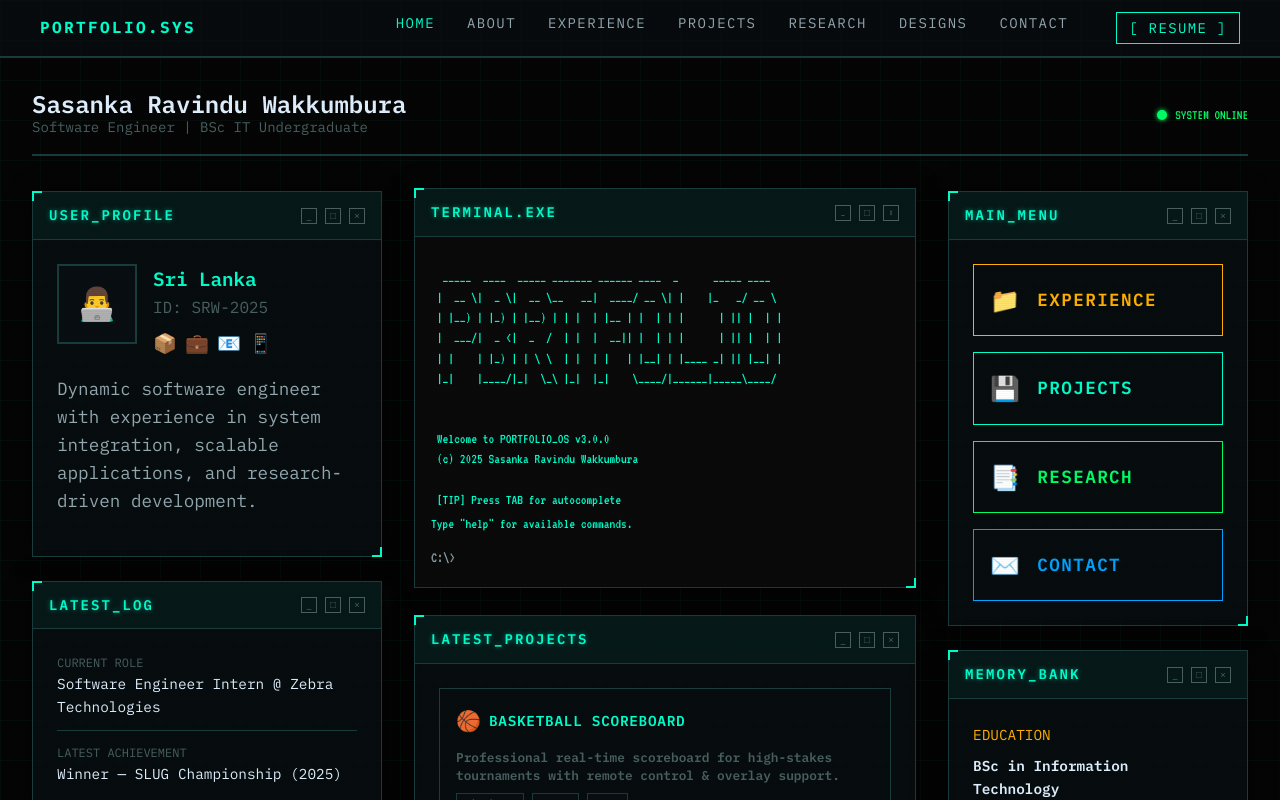
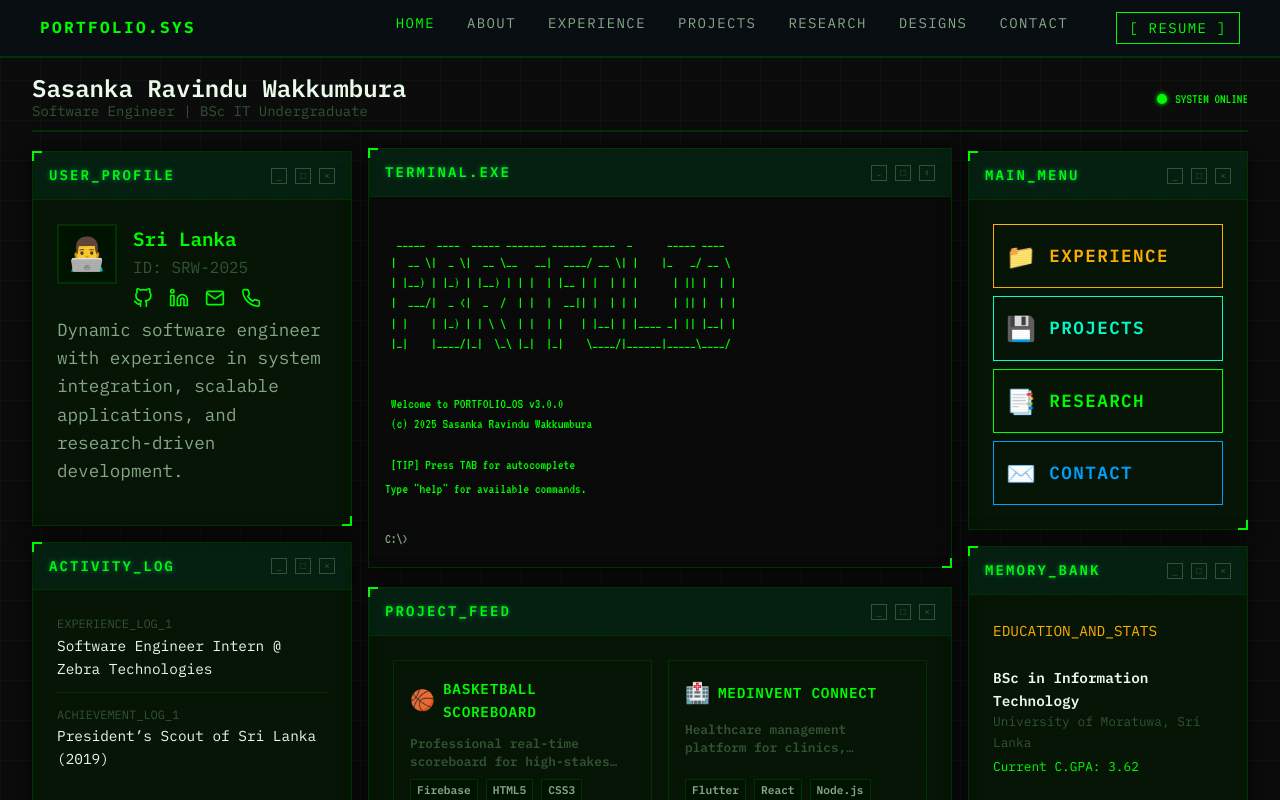
Before and after one commit to SasankaRW/portfolio, a Next.js app: page / in a window 1280 px wide. Shown: the top 800 px of the page. Built offline with nearby package versions, Linux system fonts and the light colour scheme.

Commit message:
UI improved

```diff
--- a/package.json
+++ b/package.json
@@ -11,6 +11,7 @@
   "dependencies": {
     "animejs": "^3.2.2",
     "next": "16.0.7",
+    "nodemailer": "^7.0.11",
     "react": "19.2.0",
     "react-dom": "19.2.0"
   },
@@ -18,6 +19,7 @@
     "@tailwindcss/postcss": "^4",
     "@types/animejs": "^3.1.13",
     "@types/node": "^20",
+    "@types/nodemailer": "^7.0.4",
     "@types/react": "^19",
     "@types/react-dom": "^19",
     "eslint": "^9",
--- a/src/app/globals.css
+++ b/src/app/globals.css
@@ -11,41 +11,36 @@
    CSS CUSTOM PROPERTIES (Color Palette)
    ============================================ */
 :root {
-  /* Sci-Fi HUD Palette */
-  --bg-main: #050505;
-  --bg-section: rgba(10, 15, 20, 0.6);
-  --bg-card: rgba(10, 25, 30, 0.4);
-  --border-color: #1A3C3C;
+  /* Sci-Fi HUD Palette -> Linux Terminal Palette */
+  --bg-main: #0c0c0c;
+  --bg-section: rgba(0, 20, 0, 0.85);
+  --bg-card: rgba(0, 30, 0, 0.5);
+  --border-color: #003300;
 
   /* Retro Accent Colors */
   --accent-cyan: #00FFCC;
-  /* The main "Blue" replacement */
-  --accent-green: #00FF66;
+  --accent-green: #00FF00;
+  /* Classic Terminal Green */
   --accent-amber: #FFB000;
   --accent-blue: #00A3FF;
-  /* Kept for reference but secondary */
 
   /* Default accent */
-  --accent-primary: var(--accent-cyan);
+  --accent-primary: var(--accent-green);
 
   /* Text Colors */
-  --text-primary: #E0F0FF;
-  --text-secondary: #94A8B0;
-  --text-muted: #4A6060;
+  --text-primary: #EEFFEE;
+  --text-secondary: #88AA88;
+  --text-muted: #335533;
 
   /* Fonts */
-  --font-main: 'IBM Plex Mono',
-    monospace;
-  /* Keeping for clarity + tech feel */
-  --font-terminal: 'VT323',
-    monospace;
-  --font-pixel: 'Press Start 2P',
-    cursive;
+  --font-main: 'IBM Plex Mono', monospace;
+  --font-terminal: 'VT323', monospace;
+  --font-pixel: 'Press Start 2P', cursive;
 
   /* Shadows & Glows */
-  --shadow-retro: 0 0 10px rgba(0, 255, 204, 0.1);
-  --shadow-window: 0 0 20px rgba(0, 0, 0, 0.5);
-  --glow-accent: 0 0 8px rgba(0, 255, 204, 0.3);
+  --shadow-retro: 0 0 10px rgba(0, 255, 0, 0.1);
+  --shadow-window: 0 0 20px rgba(0, 0, 0, 0.7);
+  --glow-accent: 0 0 8px rgba(0, 255, 0, 0.4);
 }
 
 /* Amber Mode Theme (Easter Egg) */
@@ -522,7 +517,7 @@ a:hover {
    NAVIGATION
    ============================================ */
 .nav-retro {
-  background: var(--bg-section);
+  background: rgba(10, 15, 20, 0.95);
   border-bottom: 2px solid var(--border-color);
   padding: 0.75rem 2rem;
   position: fixed;
@@ -960,18 +955,41 @@ a:hover {
    ============================================ */
 .home-dashboard-grid {
   display: grid;
-  grid-template-columns: 350px 1fr 300px;
-  gap: 2rem;
-  align-items: start;
+  grid-template-columns: 320px 1fr 280px;
+  gap: 1rem;
+  align-items: stretch;
 }
 
-.interactive-terminal {
-  height: 400px;
-  min-height: 300px;
+.home-dashboard-grid>div {
+  display: flex;
+  flex-direction: column;
+  gap: 1rem;
+}
+
+.home-dashboard-grid .retro-window {
+  flex: 1;
+  display: flex;
+  flex-direction: column;
+}
+
+.home-dashboard-grid .retro-window-content {
+  flex: 1;
+}
+
+.home-dashboard-grid .interactive-terminal {
+  height: 420px !important;
+  min-height: 420px !important;
+  max-height: 420px !important;
+  flex: 0 0 auto !important;
   display: flex;
   flex-direction: column;
   font-family: var(--font-terminal);
-  font-size: 0.95rem;
+  font-size: 0.9rem;
+}
+
+.project-feed {
+  flex: 0 0 auto !important;
+  max-height: 280px;
 }
 
 /* ============================================
@@ -1105,9 +1123,39 @@ a:hover {
   border-color: var(--accent-primary);
 }
 
-/* Animation utility */
+/* Animation utility - Retro Glitch Effect */
+@keyframes retroGlitch {
+  0% {
+    opacity: 0;
+    transform: translateX(-2px);
+    filter: brightness(2);
+  }
+
+  10% {
+    opacity: 1;
+    transform: translateX(2px);
+    filter: brightness(1.5);
+  }
+
+  20% {
+    opacity: 0.8;
+    transform: translateX(-1px);
+    filter: brightness(1);
+  }
+
+  30% {
+    opacity: 1;
+    transform: translateX(0);
+  }
+
+  100% {
+    opacity: 1;
+    transform: translateX(0);
+  }
+}
+
 .animate-fade-in {
-  opacity: 0;
+  animation: retroGlitch 0.3s ease-out forwards;
 }
 
 .animate-slide-up {
--- a/src/app/page.tsx
+++ b/src/app/page.tsx
@@ -23,6 +23,9 @@ export default function HomePage() {
   const [bootComplete, setBootComplete] = useState(false);
   const [showContent, setShowContent] = useState(false);
   const [amberMode, setAmberMode] = useState(false);
+  const [logIndex, setLogIndex] = useState(0);
+  const [projectIndex, setProjectIndex] = useState(0);
+  const [memoryIndex, setMemoryIndex] = useState(0);
   const containerRef = useRef<HTMLDivElement>(null);
 
   // Konami code easter egg
@@ -61,17 +64,46 @@ export default function HomePage() {
     }
   }, [showContent]);
 
+  // Content Rotation - Each section rotates separately
+  useEffect(() => {
+    if (!showContent) return;
+
+    // Activity Log rotates every 8 seconds
+    const logIntervalId = setInterval(() => {
+      setLogIndex(prev => (prev + 1) % experiences.length);
+    }, 8000);
+
+    // Memory Bank rotates every 10 seconds
+    const memoryIntervalId = setInterval(() => {
+      setMemoryIndex(prev => (prev + 1) % education.length);
+    }, 10000);
+
+    // Projects rotate every 12 seconds
+    const projectIntervalId = setInterval(() => {
+      setProjectIndex(prev => (prev + 1) % projectsData.length);
+    }, 12000);
+
+    return () => {
+      clearInterval(logIntervalId);
+      clearInterval(memoryIntervalId);
+      clearInterval(projectIntervalId);
+    };
+  }, [showContent]);
+
+  // Circular project buffer for seamless 2-item display
+  const displayProjects = [...projectsData, ...projectsData].slice(projectIndex, projectIndex + 2);
+
   return (
-    <div className="section-wide" style={{ minHeight: '100vh', paddingTop: '2rem' }}>
+    <div className="section-wide" style={{ minHeight: '100vh', paddingTop: '1rem', paddingBottom: '1rem' }}>
 
       {/* Header Status Bar */}
       <div style={{
         display: 'flex',
         justifyContent: 'space-between',
         alignItems: 'center',
-        marginBottom: '2rem',
+        marginBottom: '1rem',
         borderBottom: '2px solid var(--border-color)',
-        paddingBottom: '1rem'
+        paddingBottom: '0.5rem'
       }}>
         <div>
           <h1 style={{ fontSize: '1.5rem', margin: 0, lineHeight: 1 }}>{bio.name}</h1>
@@ -99,12 +131,12 @@ export default function HomePage() {
         }}>
 
           {/* COLUMN 1: IDENTITY & LOGS */}
-          <div style={{ display: 'flex', flexDirection: 'column', gap: '1.5rem' }}>
+          <div style={{ display: 'flex', flexDirection: 'column', gap: '1rem' }}>
             <RetroWindow title="USER_PROFILE">
-              <div style={{ display: 'flex', gap: '1rem', marginBottom: '1rem' }}>
+              <div style={{ display: 'flex', gap: '1rem', marginBottom: '0.5rem' }}>
                 <div style={{
-                  width: '80px',
-                  height: '80px',
+                  width: '60px',
+                  height: '60px',
                   background: 'var(--bg-section)',
                   border: '2px solid var(--border-color)',
                   display: 'flex',
@@ -117,7 +149,7 @@ export default function HomePage() {
                 <div>
                   <div className="text-accent" style={{ fontWeight: 600, fontSize: '1.2rem' }}>{bio.location}</div>
                   <div className="text-muted" style={{ fontSize: '1rem' }}>ID: SRW-2025</div>
-                  <div style={{ marginTop: '0.5rem', display: 'flex', gap: '0.5rem' }}>
+                  <div style={{ marginTop: '0.5rem', display: 'flex', gap: '1rem' }}>
                     {socials.map(s => (
                       <a key={s.name} href={s.url} target="_blank" rel="noopener noreferrer"
                         style={{ textDecoration: 'none', fontSize: '1.2rem' }} title={s.name}>
@@ -132,29 +164,33 @@ export default function HomePage() {
               </p>
             </RetroWindow>
 
-            <RetroWindow title="LATEST_LOG">
+            <RetroWindow title="ACTIVITY_LOG">
               <ul style={{ listStyle: 'none', padding: 0, fontSize: '0.9rem' }}>
                 <li style={{ marginBottom: '0.75rem', paddingBottom: '0.75rem', borderBottom: '1px solid var(--border-color)' }}>
-                  <span className="text-muted" style={{ fontSize: '0.75rem', display: 'block' }}>CURRENT ROLE</span>
-                  {experiences[0].role} @ {experiences[0].company}
+                  <span className="text-muted" style={{ fontSize: '0.75rem', display: 'block' }}>EXPERIENCE_LOG_{logIndex + 1}</span>
+                  <div className="animate-fade-in" key={logIndex} style={{ minHeight: '3em' }}>
+                    {experiences[logIndex].role} @ {experiences[logIndex].company}
+                  </div>
                 </li>
                 <li>
-                  <span className="text-muted" style={{ fontSize: '0.75rem', display: 'block' }}>LATEST ACHIEVEMENT</span>
-                  {achievements[4]}
+                  <span className="text-muted" style={{ fontSize: '0.75rem', display: 'block' }}>ACHIEVEMENT_LOG_{logIndex + 1}</span>
+                  <div className="animate-fade-in" key={`ach-${logIndex}`} style={{ minHeight: '3em' }}>
+                    {achievements[logIndex % achievements.length]}
+                  </div>
                 </li>
               </ul>
             </RetroWindow>
           </div>
 
           {/* COLUMN 2: COMMAND CENTER (TERMINAL) */}
-          <div style={{ display: 'flex', flexDirection: 'column', gap: '1.5rem' }}>
+          <div style={{ display: 'flex', flexDirection: 'column', gap: '1rem' }}>
             <InteractiveTerminal />
 
-            <RetroWindow title="LATEST_PROJECTS">
+            <RetroWindow title="PROJECT_FEED" className="project-feed">
               <div style={{ display: 'grid', gridTemplateColumns: 'repeat(auto-fit, minmax(250px, 1fr))', gap: '1rem' }}>
-                {projectsData.slice(0, 2).map((project) => (
-                  <Link key={project.id} href={`/projects`} style={{ textDecoration: 'none' }}>
-                    <div className="retro-btn" style={{
+                {displayProjects.map((project, idx) => (
+                  <Link key={`${project.id}-${idx}`} href={`/projects`} style={{ textDecoration: 'none' }}>
+                    <div className="retro-btn animate-fade-in" style={{
                       display: 'flex',
                       flexDirection: 'column',
                       gap: '0.5rem',
@@ -209,16 +245,16 @@ export default function HomePage() {
           </div>
 
           {/* COLUMN 3: NAVIGATION & STATS */}
-          <div style={{ display: 'flex', flexDirection: 'column', gap: '1.5rem' }}>
+          <div style={{ display: 'flex', flexDirection: 'column', gap: '1rem' }}>
             <RetroWindow title="MAIN_MENU">
-              <div style={{ display: 'grid', gap: '1rem' }}>
+              <div style={{ display: 'grid', gap: '0.5rem' }}>
                 {menuItems.map((item) => (
                   <Link key={item.href} href={item.href} style={{ textDecoration: 'none' }}>
                     <div className="retro-btn dos-flicker" style={{
                       display: 'flex',
                       alignItems: 'center',
-                      gap: '1rem',
-                      padding: '1rem',
+                      gap: '0.75rem',
+                      padding: '0.75rem',
                       height: '100%',
                       borderColor: item.color,
                       color: item.color
@@ -234,17 +270,16 @@ export default function HomePage() {
             <RetroWindow title="MEMORY_BANK">
               <div style={{ fontSize: '0.9rem' }}>
                 <div style={{ marginBottom: '0.5rem' }}>
-                  <span className="text-amber">EDUCATION</span>
+                  <span className="text-amber">EDUCATION_AND_STATS</span>
                 </div>
-                {education.slice(0, 1).map((edu, i) => (
-                  <div key={i}>
-                    <div style={{ fontWeight: 600 }}>{edu.degree}</div>
-                    <div className="text-muted" style={{ fontSize: '0.8rem' }}>{edu.institution}</div>
-                    <div className="text-accent" style={{ fontSize: '0.8rem', marginTop: '0.25rem' }}>{edu.details}</div>
-                  </div>
-                ))}
+                <div className="animate-fade-in" key={memoryIndex} style={{ minHeight: '10em', display: 'flex', flexDirection: 'column', justifyContent: 'center' }}>
+                  <div style={{ fontWeight: 600 }}>{education[memoryIndex].degree}</div>
+                  <div className="text-muted" style={{ fontSize: '0.8rem' }}>{education[memoryIndex].institution}</div>
+                  <div className="text-accent" style={{ fontSize: '0.8rem', marginTop: '0.25rem' }}>{education[memoryIndex].details}</div>
+                </div>
               </div>
             </RetroWindow>
+
           </div>
 
         </div>
--- a/src/components/InteractiveTerminal.tsx
+++ b/src/components/InteractiveTerminal.tsx
@@ -443,6 +443,7 @@ export default function InteractiveTerminal() {
             >
                 <div style={{
                     flex: 1,
+                    minHeight: 0, // Critical for scrolling in flex container
                     overflowY: 'auto',
                     marginBottom: '0.5rem',
                     fontFamily: 'var(--font-terminal)',
--- a/src/data/socials.ts
+++ b/src/data/socials.tsx
@@ -1,29 +1,50 @@
+import React from 'react';
+
 export interface Social {
     name: string;
     url: string;
-    icon: string;
+    icon: React.ReactNode;
 }
 
 export const socials: Social[] = [
     {
         name: 'GitHub',
         url: 'https://github.com/SasankaRW',
-        icon: '📦',
+        icon: (
+            <svg xmlns="http://www.w3.org/2000/svg" width="20" height="20" viewBox="0 0 24 24" fill="none" stroke="currentColor" strokeWidth="2" strokeLinecap="round" strokeLinejoin="round">
+                <path d="M9 19c-5 1.5-5-2.5-7-3m14 6v-3.87a3.37 3.37 0 0 0-.94-2.61c3.14-.35 6.44-1.54 6.44-7A5.44 5.44 0 0 0 20 4.77 5.07 5.07 0 0 0 19.91 1S18.73.65 16 2.48a13.38 13.38 0 0 0-7 0C6.27.65 5.09 1 5.09 1A5.07 5.07 0 0 0 5 4.77a5.44 5.44 0 0 0-1.5 3.78c0 5.42 3.3 6.61 6.44 7A3.37 3.37 0 0 0 9 18.13V22"></path>
+            </svg>
+        ),
     },
     {
         name: 'LinkedIn',
         url: 'https://linkedin.com/in/sasankaravindu',
-        icon: '💼',
+        icon: (
+            <svg xmlns="http://www.w3.org/2000/svg" width="20" height="20" viewBox="0 0 24 24" fill="none" stroke="currentColor" strokeWidth="2" strokeLinecap="round" strokeLinejoin="round">
+                <path d="M16 8a6 6 0 0 1 6 6v7h-4v-7a2 2 0 0 0-2-2 2 2 0 0 0-2 2v7h-4v-7a6 6 0 0 1 6-6z"></path>
+                <rect x="2" y="9" width="4" height="12"></rect>
+                <circle cx="4" cy="4" r="2"></circle>
+            </svg>
+        ),
     },
     {
         name: 'Email',
         url: 'mailto:sasankarw@gmail.com',
-        icon: '📧',
+        icon: (
+            <svg xmlns="http://www.w3.org/2000/svg" width="20" height="20" viewBox="0 0 24 24" fill="none" stroke="currentColor" strokeWidth="2" strokeLinecap="round" strokeLinejoin="round">
+                <path d="M4 4h16c1.1 0 2 .9 2 2v12c0 1.1-.9 2-2 2H4c-1.1 0-2-.9-2-2V6c0-1.1.9-2 2-2z"></path>
+                <polyline points="22,6 12,13 2,6"></polyline>
+            </svg>
+        ),
     },
     {
         name: 'Phone',
         url: 'tel:+94715669231',
-        icon: '📱',
+        icon: (
+            <svg xmlns="http://www.w3.org/2000/svg" width="20" height="20" viewBox="0 0 24 24" fill="none" stroke="currentColor" strokeWidth="2" strokeLinecap="round" strokeLinejoin="round">
+                <path d="M22 16.92v3a2 2 0 0 1-2.18 2 19.79 19.79 0 0 1-8.63-3.07 19.5 19.5 0 0 1-6-6 19.79 19.79 0 0 1-3.07-8.67A2 2 0 0 1 4.11 2h3a2 2 0 0 1 2 1.72 12.84 12.84 0 0 0 .7 2.81 2 2 0 0 1-.45 2.11L8.09 9.91a16 16 0 0 0 6 6l1.27-1.27a2 2 0 0 1 2.11-.45 12.84 12.84 0 0 0 2.81.7A2 2 0 0 1 22 16.92z"></path>
+            </svg>
+        ),
     },
 ];
 
```
Also changed, not shown: src/app/api/contact/route.ts (added, +78 -0 lines), src/app/contact/page.tsx (+19 -4 lines), src/app/designs/page.tsx (+33 -4 lines), src/app/projects/page.tsx (+9 -8 lines), 1 other file (tests, documents, lock files or other folders).
